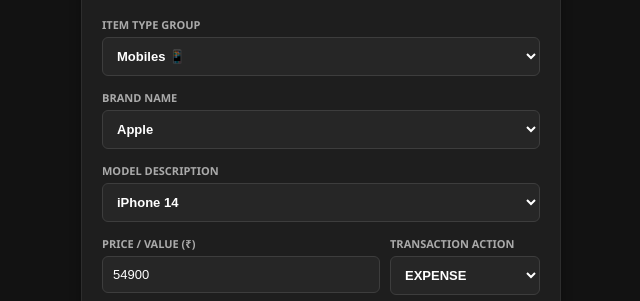
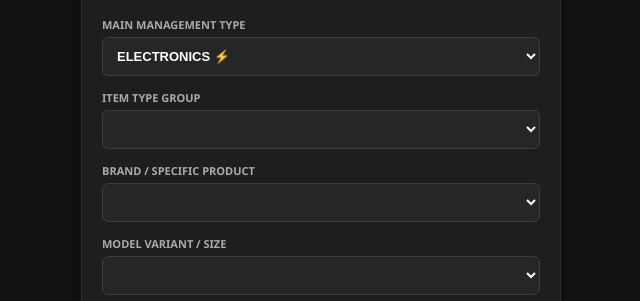
Before and after one commit to prthivivaishnav07-web/Project-, a plain HTML site: page index.html in a window 1280 px wide. Shown: the part 247-548 px from the top of the page, without its empty margins (319-959 px from the left). Drawn offline with Linux system fonts and the light colour scheme.

Commit message:
Clean up HTML by removing comments and updating labels
Removed commented sections for header controls, dashboard metrics, and form fields to clean up the HTML structure. Updated labels for better clarity and adjusted placeholder text in the custom description input.

```diff
--- a/index.html
+++ b/index.html
@@ -9,7 +9,6 @@
 
     <div class="container" id="app-container" style="max-width: 480px; margin: auto; padding: 20px; border-radius: 12px; box-sizing: border-box; background: #1e1e1e; border: 1px solid #2d2d2d; box-shadow: 0 4px 12px rgba(0,0,0,0.3);">
 
-        <!-- Header Controls Panel -->
         <div style="display: flex; justify-content: space-between; align-items: center; padding-bottom: 14px; border-bottom: 1px solid #2d2d2d;">
             <h2 style="margin: 0; font-size: 16px; font-weight: 700; letter-spacing: 0.5px; color: #ffffff;">FINANCIAL TIMELINE</h2>
             <div style="display: flex; gap: 8px;">
@@ -18,7 +17,6 @@
             </div>
         </div>
 
-        <!-- Dashboard Performance Metrics Summary Grid -->
         <div style="display: grid; grid-template-columns: 1fr 1fr; gap: 10px; margin-top: 16px;">
             <div style="grid-column: span 2; background: #10b981; color: white; padding: 14px; border-radius: 8px; text-align: center;">
                 <div style="font-size: 10px; font-weight: 600; letter-spacing: 0.5px; text-transform: uppercase; opacity: 0.9;">NET WORTH (TOTAL WALLET)</div>
@@ -36,49 +34,40 @@
             </div>
         </div>
 
-        <!-- System Submission Transaction Form Framework -->
         <form id="tracker-form" style="display: flex; flex-direction: column; gap: 14px; margin-top: 20px;">
 
-            <!-- Category Item Select Mapping Field -->
             <div>
-                <label style="font-weight: 600; font-size: 11px; display: block; margin-bottom: 5px; color: #aaaaaa;">ITEM TYPE GROUP</label>
-                <select id="item-type" style="width: 100%; padding: 10px; border: 1px solid #3d3d3d; border-radius: 6px; font-size: 13px; background: #262626; color: white; font-weight: 600;">
-                    <option value="Mobiles">Mobiles 📱</option>
-                    <option value="Laptops">Laptops 💻</option>
-                    <option value="Pizza">Pizza Menu 🍕</option>
-                    <option value="Burgers">Burgers Menu 🍔</option>
-                    <option value="Wraps">Wraps & Rolls 🌯</option>
-                    <option value="Sandwiches">Sandwiches 🥪</option>
-                    <option value="Sides">Fries & Sides 🍟</option>
-                    <option value="Momos">Momos 🥟</option>
-                    <option value="Chinese">Chinese 🥢</option>
-                    <option value="Beverages">Beverages 🥤</option>
-                    <option value="KFC">KFC Menu 🍗</option>
-                    <option value="Custom">Custom / Other Deposit 💰</option>
+                <label style="font-weight: 600; font-size: 11px; display: block; margin-bottom: 5px; color: #aaaaaa;">MAIN MANAGEMENT TYPE</label>
+                <select id="main-category" style="width: 100%; padding: 10px; border: 1px solid #3d3d3d; border-radius: 6px; font-size: 13px; background: #262626; color: white; font-weight: 600;">
+                    <option value="Electronics">ELECTRONICS ⚡</option>
+                    <option value="Food">FOOD & DINING 🍔</option>
+                    <option value="Custom">CUSTOM DEPOSIT / OTHER 💰</option>
                 </select>
             </div>
 
-            <!-- Dynamic Brand Layout / Food Item Block Component -->
+            <div id="sub-category-container">
+                <label id="sub-category-label" style="font-weight: 600; font-size: 11px; display: block; margin-bottom: 5px; color: #aaaaaa;">ITEM TYPE GROUP</label>
+                <select id="sub-category" style="width: 100%; padding: 10px; border: 1px solid #3d3d3d; border-radius: 6px; font-size: 13px; background: #262626; color: white; font-weight: 600;">
+                </select>
+            </div>
+
             <div id="brand-container">
-                <label id="brand-label" style="font-weight: 600; font-size: 11px; display: block; margin-bottom: 5px; color: #aaaaaa;">BRAND NAME</label>
+                <label id="brand-label" style="font-weight: 600; font-size: 11px; display: block; margin-bottom: 5px; color: #aaaaaa;">BRAND / SPECIFIC PRODUCT</label>
                 <select id="item-brand" style="width: 100%; padding: 10px; border: 1px solid #3d3d3d; border-radius: 6px; font-size: 13px; background: #262626; color: white; font-weight: 600;">
                 </select>
             </div>
 
-            <!-- Dynamic Model Layout / Size / Portion Block Component -->
             <div id="model-container">
-                <label id="model-label" style="font-weight: 600; font-size: 11px; display: block; margin-bottom: 5px; color: #aaaaaa;">MODEL DESCRIPTION</label>
+                <label id="model-label" style="font-weight: 600; font-size: 11px; display: block; margin-bottom: 5px; color: #aaaaaa;">MODEL VARIANT / SIZE</label>
                 <select id="item-model" style="width: 100%; padding: 10px; border: 1px solid #3d3d3d; border-radius: 6px; font-size: 13px; background: #262626; color: white; font-weight: 600;">
                 </select>
             </div>
 
-            <!-- Dynamic Alternative Custom Entry Area Block Component -->
             <div id="custom-text-container" style="display: none;">
                 <label style="font-weight: 600; font-size: 11px; display: block; margin-bottom: 5px; color: #aaaaaa;">CUSTOM DESCRIPTION / NOTES</label>
-                <input type="text" id="custom-desc" placeholder="e.g., Pizza, Shop Allowance, Internet Bill" style="width: 100%; padding: 10px; border: 1px solid #3d3d3d; border-radius: 6px; font-size: 13px; box-sizing: border-box; background: #262626; color: white;">
+                <input type="text" id="custom-desc" placeholder="e.g., Pocket Allowance, Store Sales, Internet Bill" style="width: 100%; padding: 10px; border: 1px solid #3d3d3d; border-radius: 6px; font-size: 13px; box-sizing: border-box; background: #262626; color: white;">
             </div>
 
-            <!-- Pricing Metrics Action Core Blocks -->
             <div style="display: flex; gap: 10px; width: 100%;">
                 <div style="flex: 1;">
                     <label style="font-weight: 600; font-size: 11px; display: block; margin-bottom: 5px; color: #aaaaaa;">PRICE / VALUE (₹)</label>
@@ -93,7 +82,6 @@
                 </div>
             </div>
 
-            <!-- Calendar Context Inputs System -->
             <div style="display: flex; gap: 10px; width: 100%;">
                 <div style="flex: 1;">
                     <label style="font-weight: 600; font-size: 11px; display: block; margin-bottom: 5px; color: #aaaaaa;">TIMELINE MONTH</label>
@@ -124,11 +112,9 @@
             </div>
 
             <div style="padding-bottom: 4px;"></div>
-
             <button type="submit" id="form-submit-btn" style="background: #ef4444; width: 100%; height: 42px; border: none; border-radius: 6px; cursor: pointer; color: white; font-weight: 700; font-size: 13px; letter-spacing: 0.5px; text-transform: uppercase;">SUBTRACT TRANSACTION</button>
         </form>
 
-        <!-- Analytical Matrix Visualization Sections -->
         <div style="margin-top: 24px; padding: 14px; background: #262626; border-radius: 8px; border: 1px solid #3d3d3d;">
             <div style="font-size: 11px; font-weight: 700; margin-bottom: 12px; text-transform: uppercase; letter-spacing: 0.5px; text-align: center; color: #ffffff;">12-Month Contribution Map</div>
             <div id="year-contribution-grid" style="display: grid; grid-template-columns: repeat(4, 1fr); gap: 8px; text-align: center;"></div>
@@ -140,7 +126,6 @@
         </div>
     </div>
 
-    <!-- Right Slide Drawer Panel -->
     <div id="history-sidebar" style="position: fixed; top: 0; right: -320px; width: 300px; height: 100%; background: #1e1e1e; box-shadow: -4px 0 15px rgba(0,0,0,0.5); transition: right 0.25s ease; z-index: 9999; padding: 20px; box-sizing: border-box; display: flex; flex-direction: column; border-left: 1px solid #3d3d3d;">
         <div style="display: flex; justify-content: space-between; align-items: center; border-bottom: 1px solid #3d3d3d; padding-bottom: 10px; margin-bottom: 12px;">
             <h3 style="margin: 0; font-size: 13px; font-weight: 700; color: #ffffff; letter-spacing: 0.3px;">VERIFIED LOG HISTORY</h3>
```
